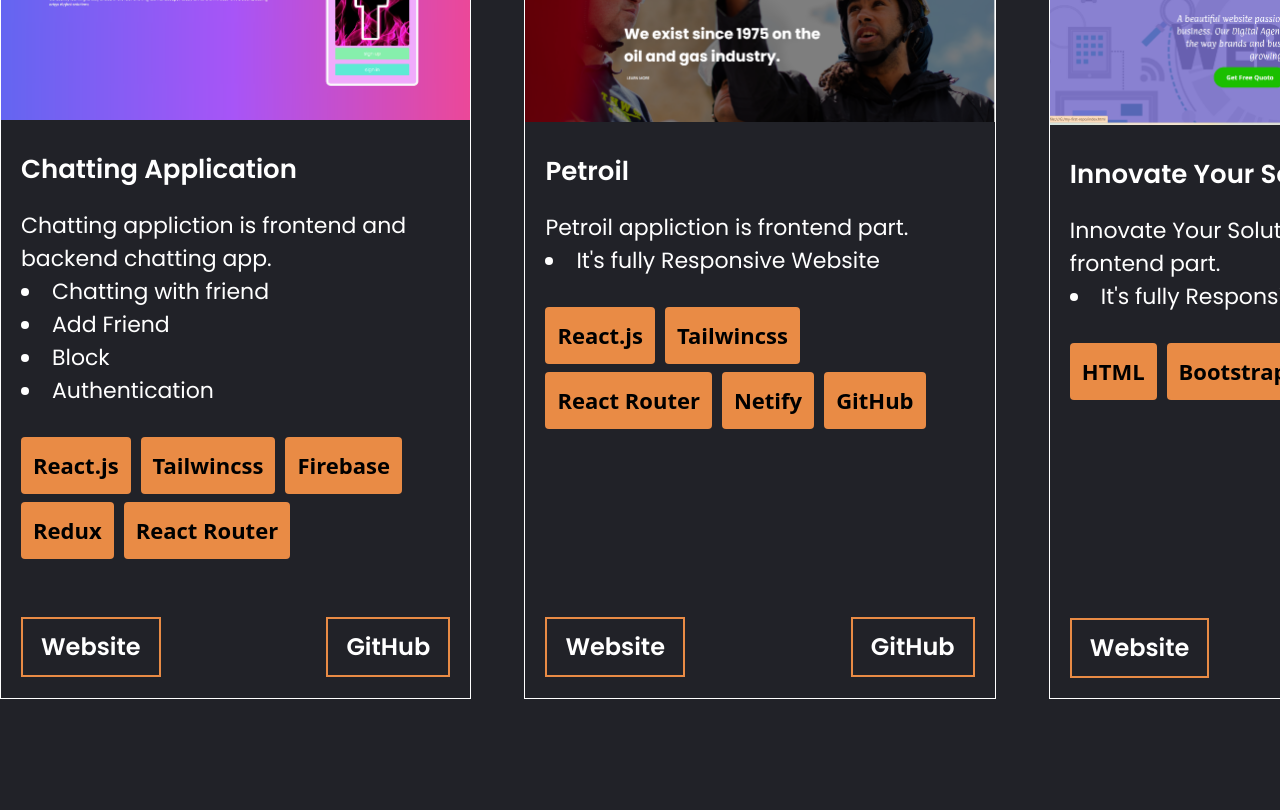
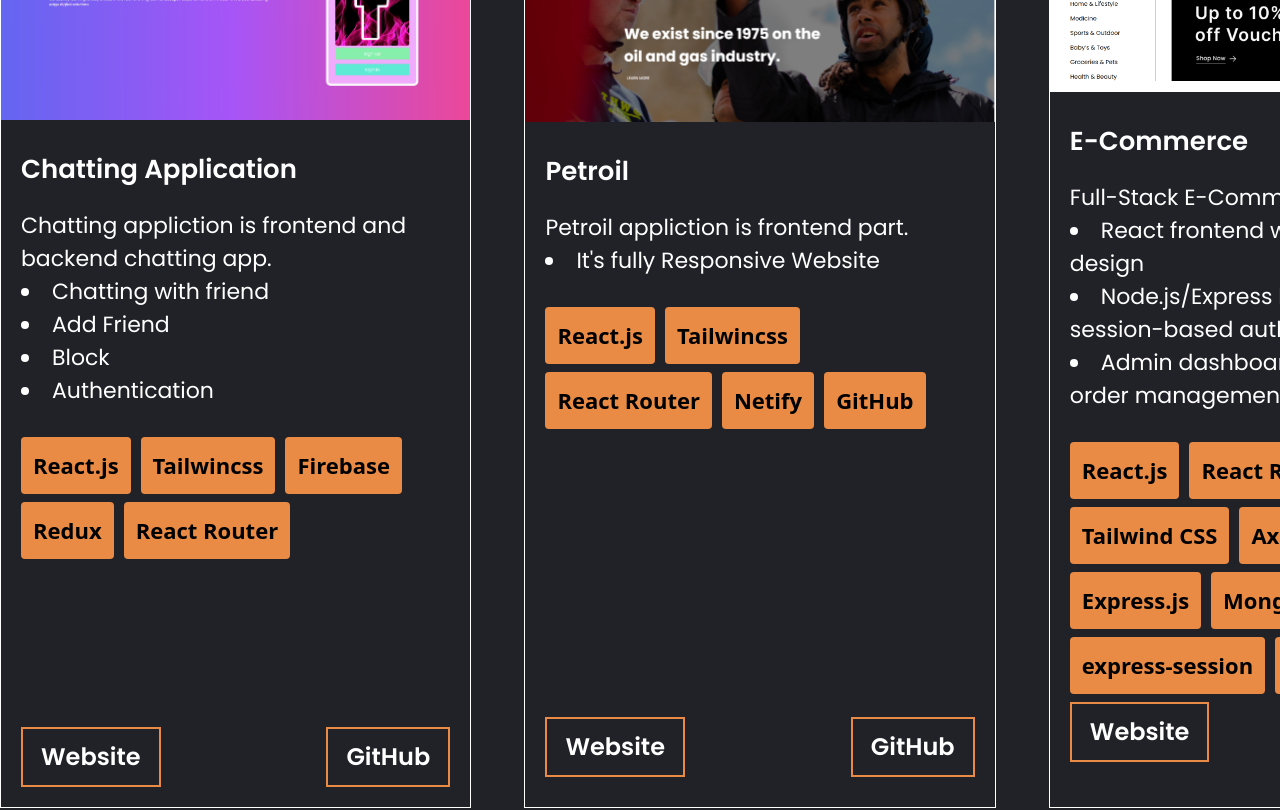
Before and after one commit to mustakin04/Full-Stack-Porfolio, a React (Vite) app: page / in a window 1280 px wide. Shown: the part 2500-3310 px from the top of the page. Built offline with nearby package versions, Linux system fonts and the light colour scheme.

Commit message:
Project update

```diff
--- a/src/Component/Project/Project.jsx
+++ b/src/Component/Project/Project.jsx
@@ -2,7 +2,7 @@ import React from "react";
 import Container from "../Container/Container";
 import chat from "../../assets/Screenshot (3).png";
 import petrol from "../../assets/Screenshot (4).png";
-import innovate from "../../assets/Screenshot (5).png"
+import innovate from "../../assets/Screenshot (12).png"
 
 const Project = () => {
   return (
@@ -56,9 +56,12 @@ const Project = () => {
                   React Router
                 </button>
               </div>
-              <div className="flex justify-between font-poppins font-semibold text-white text-[24px] mt-[50px]">
-                <a href="https://profound-faun-d97413.netlify.app/" className="py-[10px] px-[18px] border-2 border-[#e98b45]">Website</a>
-                <a href="https://github.com/mustakin04/Chatting-application" className="py-[10px] px-[18px] border-2 border-[#e98b45]">GitHub</a>
+              <div className="flex justify-between font-poppins font-semibold text-white text-[24px]
+               mt-[160px]">
+                <a href="https://profound-faun-d97413.netlify.app/" className="py-[10px] px-[18px]
+                border-2 border-[#e98b45]">Website</a>
+                <a href="https://github.com/mustakin04/Chatting-application" className="py-[10px]
+                px-[18px] border-2 border-[#e98b45]">GitHub</a>
               </div>
             </div>
           </div>
@@ -95,9 +98,12 @@ const Project = () => {
                   GitHub
                 </button>
               </div>
-              <div className="flex justify-between  font-poppins font-semibold text-white text-[24px] mt-[180px]">
-                <a href="https://lighthearted-lokum-3ed1d9.netlify.app/" className="py-[10px] px-[18px] border-2 border-[#e98b45]">Website</a>
-                <a href="https://github.com/mustakin04/Petroil-Website" className="py-[10px] px-[18px] border-2 border-[#e98b45]">GitHub</a>
+              <div className="flex justify-between  font-poppins font-semibold text-white text-[24px]
+              mt-[280px]">
+                <a href="https://lighthearted-lokum-3ed1d9.netlify.app/" className="py-[10px] px-[18px]
+                border-2 border-[#e98b45]">Website</a>
+                <a href="https://github.com/mustakin04/Petroil-Website" className="py-[10px] px-[18px] border-2
+                 border-[#e98b45]">GitHub</a>
               </div>
             </div>
           </div>
@@ -109,27 +115,47 @@ const Project = () => {
             </div>
             <div className="m-[20px]">
               <h3 className="font-semibold font-poppins text-white text-[26px] mt-[30px] ">
-              Innovate Your Solution
+              E-Commerce
               </h3>
               <p className="font-normal font-poppins text-white text-[22px] mt-[20px]">
-              Innovate Your Solution appliction is frontend  part.
+              Full-Stack E-Commerce Application
               </p>
               <ul className="font-normal font-poppins text-white text-[22px] list-inside list-disc">
-                <li>It's fully Responsive Website</li>
+                <li>React frontend with responsive design</li>
+                <li>Node.js/Express backend with session-based authentication</li>
+                 <li>Admin dashboard for product & order management</li>
               </ul>
               <div className="font-semibold text-black text-[22px]  mt-[30px]">
                 <button className="bg-[#e98b45] py-[12px] px-[12px] rounded  mr-[10px]  mb-[8px]">
-                  HTML
+                  React.js
                 </button>
                 <button className="bg-[#e98b45] py-[12px] px-[12px] rounded  mr-[10px]  mb-[8px]">
-                  Bootstrap
+                  React Router
                 </button>
                 < button className="bg-[#e98b45] py-[12px] px-[12px] rounded  mr-[10px]  mb-[8px]">
-                  GitHub
+                  Tailwind CSS
+                </button>
+                <button className="bg-[#e98b45] py-[12px] px-[12px] rounded  mr-[10px]  mb-[8px]">
+                  Axios
+                </button>
+                <button className="bg-[#e98b45] py-[12px] px-[12px] rounded  mr-[10px]  mb-[8px]">
+                 Node.js
+                </button>
+                < button className="bg-[#e98b45] py-[12px] px-[12px] rounded  mr-[10px]  mb-[8px]">
+                Express.js
+                </button>
+                <button className="bg-[#e98b45] py-[12px] px-[12px] rounded  mr-[10px]  mb-[8px]">
+                 MongoDB
+                </button>
+                <button className="bg-[#e98b45] py-[12px] px-[12px] rounded  mr-[10px]  mb-[8px]">
+               express-session
+                </button>
+                < button className="bg-[#e98b45] py-[12px] px-[12px] rounded  mr-[10px]  mb-[8px]">
+                  SSLCommerz
                 </button>
               </div>
               <div className="flex justify-between  font-poppins font-semibold text-white text-[24px]
-               mt-[210px]">
+               ">
                 <button className="py-[10px] px-[18px] border-2 border-[#e98b45]">Website</button>
                 <button className="py-[10px] px-[18px] border-2 border-[#e98b45]">GitHub</button>
               </div>
```
Also changed, not shown: src/assets/Screenshot (12).png (added).
